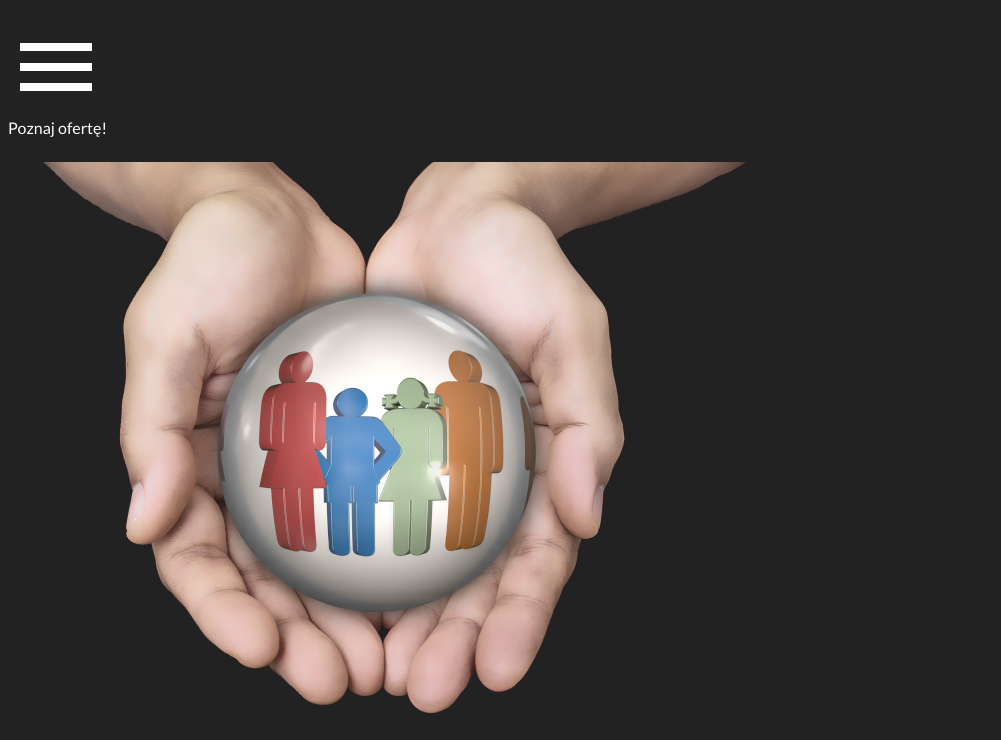
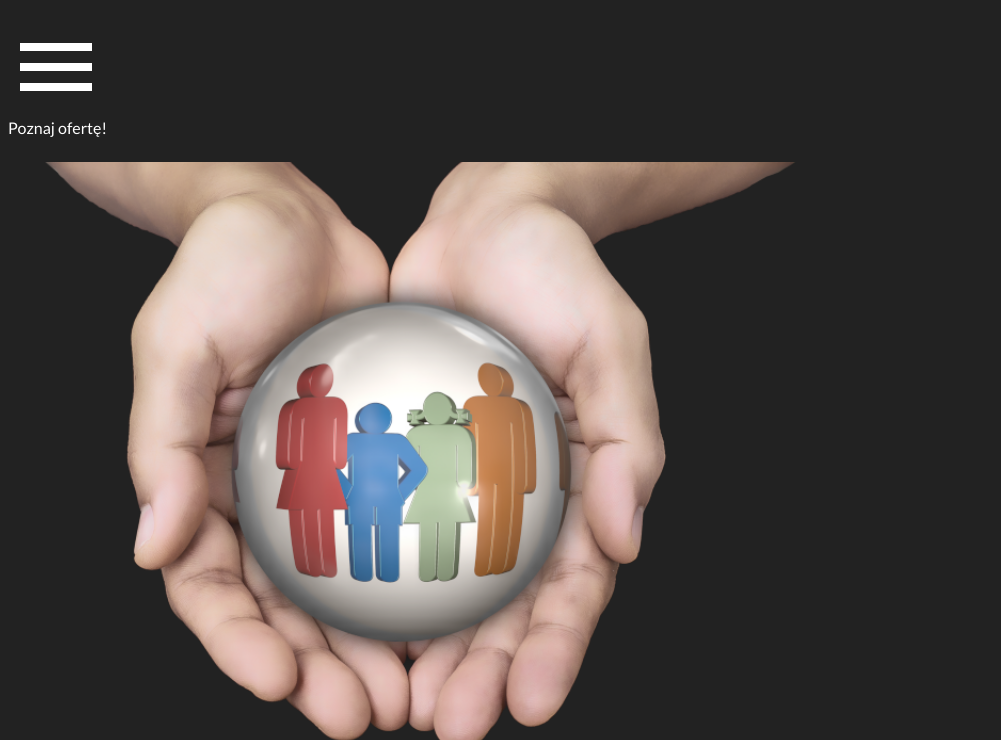
Before and after one commit to laszej/kancelaria, a plain HTML site: page index.html in a window 1280 px wide. Shown: the part 63-803 px from the top of the page, without its empty margins (0-1001 px from the left). Drawn offline with Linux system fonts and the light colour scheme.

Commit message:
Update style.css

```diff
--- a/style.css
+++ b/style.css
@@ -30,7 +30,7 @@ margin-right: 15px;}
 #gallery{
 float: left;
 margin-top: 15px;
-min-height: 100%;
+min-height: 100vmin;
 min-width: 40%
 
 }
@@ -45,5 +45,5 @@ min-width: 40%
 }
 
 .image
-{width: 100%;
+{width: 100vmin;
 height: auto;}
```
